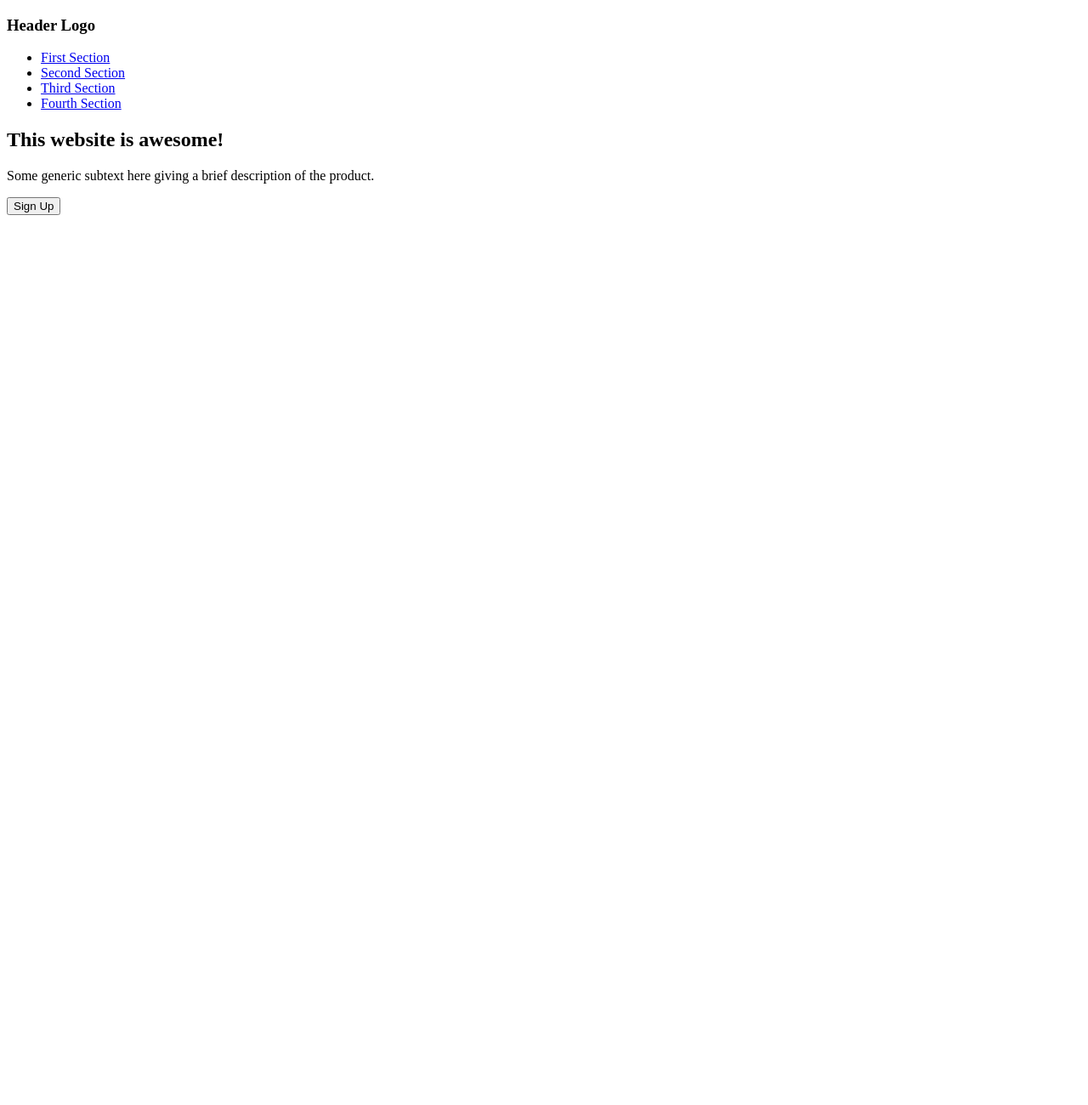
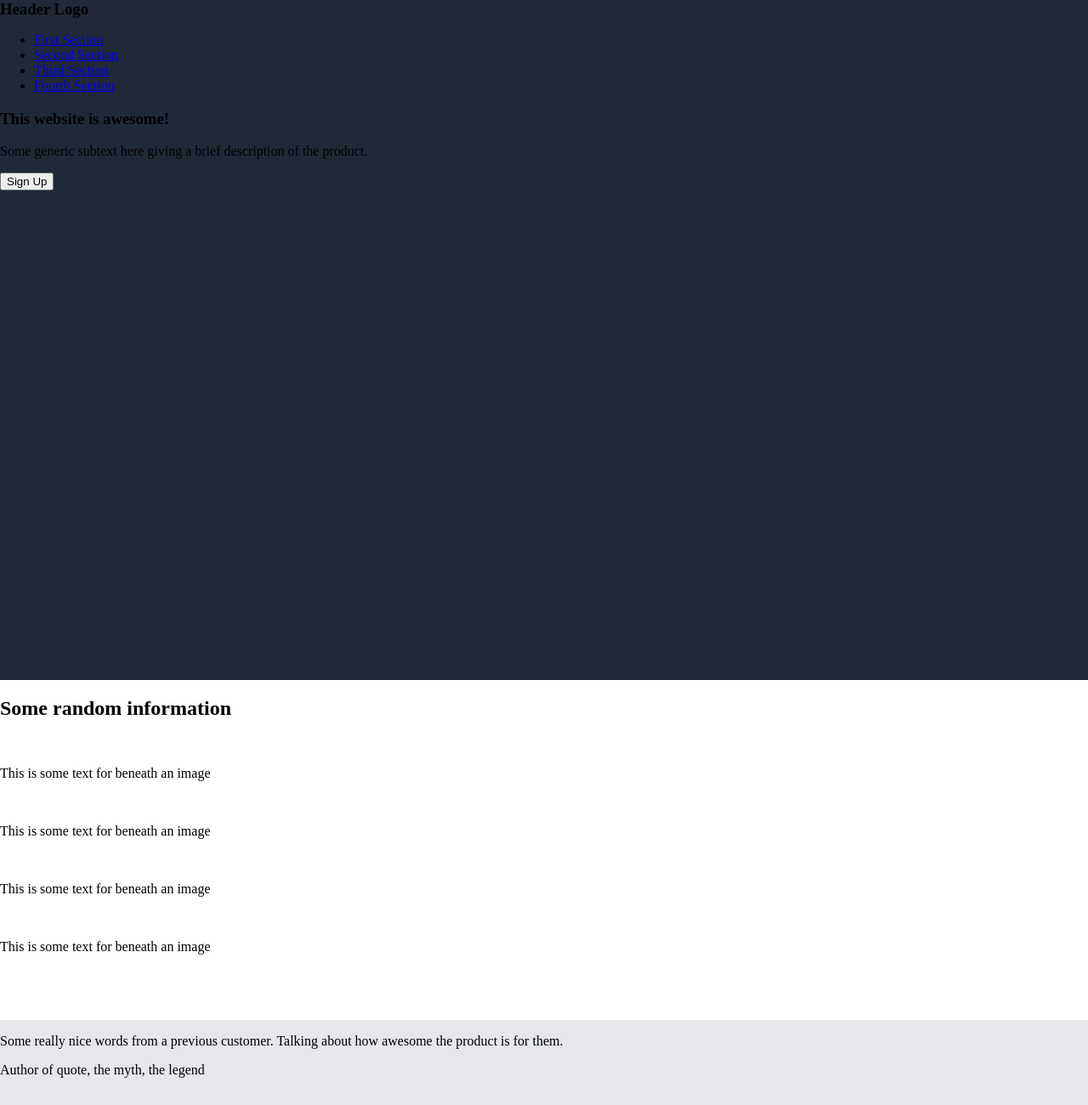
Before and after one commit to stcreed/product-landing-page, a plain HTML site: page index.html in a window 1280 px wide. Shown: the whole page at 85% size. Before the commit the page ends 800 px from the top, so only its background shows below. Drawn offline with Linux system fonts and the light colour scheme.

Commit message:
add basic styling to the page and add more detail to call to action and quote sections

```diff
--- a/index.html
+++ b/index.html
@@ -8,6 +8,7 @@
         <title>Product Landing Page</title>
     </head>
     <body>
+        <section class="fullview">
             <nav>
                 <h3>Header Logo</h3>
                 <ul>
@@ -17,7 +18,7 @@
                     <li><a href="#first">Fourth Section</a> </li>
                 </ul>
             </nav>
-        <section id="first">
+            <article id="first">
                 <div>
                     <h1>This website is awesome!</h1>
                     <p>Some generic subtext here giving a brief description of the product.</p>
@@ -26,12 +27,22 @@
                 <div>
                     <img src="" alt="">
                 </div>
+            </article>
         </section>
         <section id="second">
-
+            <h2>Some random information</h2>
+            <img src="" alt="">
+            <p>This is some text for beneath an image</p>
+            <img src="" alt="">
+            <p>This is some text for beneath an image</p>
+            <img src="" alt="">
+            <p>This is some text for beneath an image</p>
+            <img src="" alt="">
+            <p>This is some text for beneath an image</p>
         </section>
         <section id="third">
-
+            <p>Some really nice words from a previous customer. Talking about how awesome the product is for them.</p>
+            <p>Author of quote, the myth, the legend</p>
         </section>
         <section id="fourth">
 
--- a/styles.css
+++ b/styles.css
@@ -0,0 +1,24 @@
+body {
+    display: flex;
+    flex-direction: column;
+    margin: 0;
+}
+
+h3 {
+    margin: 0;
+}
+
+#second {
+    min-height: 50vh;
+}
+
+#third {
+    background-color: #E5E7EB;
+    min-height: 50vh;
+}
+
+.fullview {
+    background-color: #1F2937;
+    margin: 0;
+    min-height: 100vh;
+}
```
Lines whose indentation alone changed are shown as unchanged.
